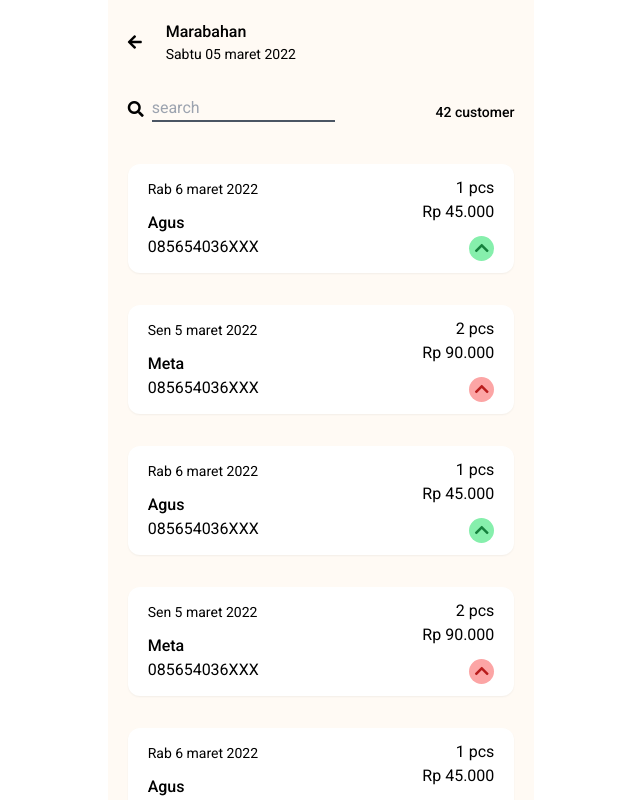
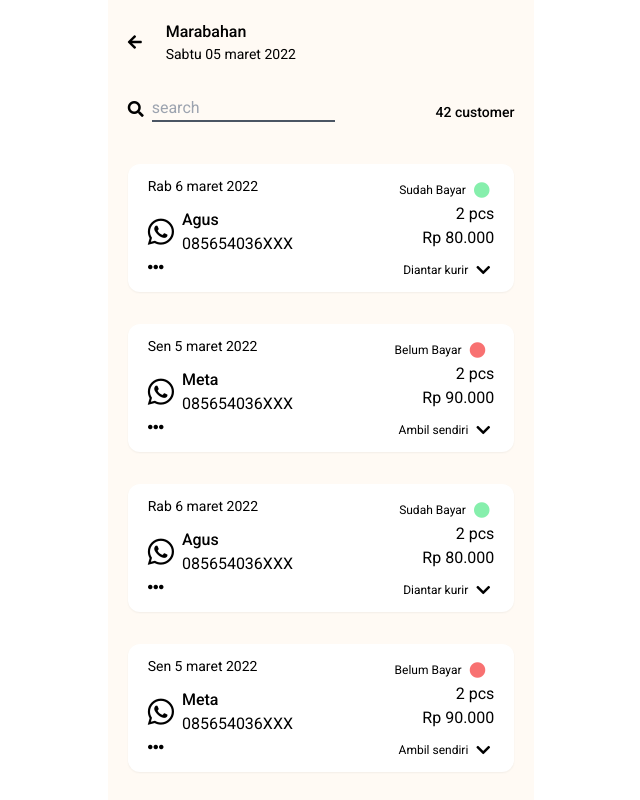
Before and after one commit to or-abdillh/dapuraya-owner, a Vue app: page /orders in a window 1280 px wide. Shown: the top 800 px of the page, without its empty margins (319-959 px from the left). Built offline with nearby package versions, Linux system fonts and the light colour scheme.

Commit message:
Update OrderCard component

```diff
--- a/src/components/OrderCard.vue
+++ b/src/components/OrderCard.vue
@@ -2,20 +2,47 @@
     <section class="w-full  mb-8 bg-white overflow-hidden rounded-xl shadow-sm flex justify-between flex-wrap items-center">
         <div class="pl-5 py-3">
             <p class="text-sm mb-3">{{ source.date }}</p>
-            <p class="font-medium">{{ source.name }}</p>
-            <p>{{ source.phone }}</p>
+            <span class="flex items-center gap-2">
+                <i class="fab fa-whatsapp text-3xl"></i>
+                <span>
+                    <p class="font-medium">{{ source.name }}</p>
+                    <p>{{ source.phone }}</p>
+                </span>
+            </span>
+            <i @click="openPanel(true)" class="active:scale-75 duration-300 fa fa-ellipsis-h"></i>
         </div>
         <div class="text-right pr-5 py-3">
+            <p class="text-xs flex items-center gap-2">
+                {{ source.paymentStatus ? 'Sudah Bayar' : 'Belum Bayar' }}
+                <i :class="source.paymentStatus ? 'text-green-300' : 'text-red-400'" class="text-base fa fa-circle"></i>
+            </p>
             <p>{{ source.pcs }} pcs</p>
             <p>{{ source.prefix }} {{ source.price.toLocaleString('id') }}</p>
-            <button style="width:25px; height: 25px" class="mt-3 px-1  rounded-full" :class="source.paymentStatus ? 'bg-green-300' : 'bg-red-300'">
-                <i @click="chevronDown = !chevronDown" :class="chevronClass" class="fa"></i>
+            <button class="flex items-center gap-2 mt-3 px-1 rounded-full active:scale-75 duration-300">
+                <p class="text-xs">{{ source.method }}</p>
+                <i @click="openPanel()"  class="fa fa-chevron-down"></i>
             </button>
         </div>
-        <div v-if="chevronDown" class="duration-300 w-full flex justify-between items-center py-3 px-5" :class="source.paymentStatus ? 'bg-green-300' : 'bg-red-300'">
-            <p>{{ source.item }}</p>
-            <p>{{ source.prefix }} {{ source.price.toLocaleString('id') }}</p>
-            <p>{{ source.pcs }}</p>
+        <div v-if="chevronDown" class="duration-300 w-full">
+            <div class="w-full py-3 px-5 bg-slate-300">
+                {{ source.address }}
+            </div>
+            <div class="w-full py-3 px-5 duration-300" :class="source.paymentStatus ? 'bg-green-300' : 'bg-red-300'">
+                <template v-for="(item, x) in source.items" :key="x">
+                    <span class="flex justify-between items-center text-gray-700">
+                        <p>{{ item.pcs }}</p>
+                        <p>{{ item.name }}</p>
+                        <p>Rp{{ item.price.toLocaleString('id') }}</p>
+                    </span>
+                </template>
+            </div>
+        </div>
+
+        <div v-if="optionsDown" class="duration-300 w-full">
+            <div class="w-full text-gray-200 py-3 px-5 bg-gray-700">
+                <button class="active:scale-75 duration-300 mr-6">Edit</button>
+                <button class="active:scale-75 duration-300">Batal order</button>
+            </div>
         </div>
     </section>
 </template>
@@ -31,13 +58,16 @@
     })
 
     const chevronDown = ref(false)
-    const paymentStatus = ref( props.source.paymentStatus )
+    const optionsDown = ref(false)
 
-    const chevronClass = reactive({
-        'text-green-700': paymentStatus.value,
-        'text-red-700': !paymentStatus.value,
-        'fa-chevron-down': chevronDown.value,
-        'fa-chevron-up': !chevronDown.value
-    })
+    const openPanel = (options = false) => {
+        if (options) {
+            if (optionsDown.value)  [chevronDown.value, optionsDown.value] = [false, false]
+            else  [chevronDown.value, optionsDown.value] = [false, true]
+        } else {
+            if (chevronDown.value)  [chevronDown.value, optionsDown.value] = [false, false]
+            else  [chevronDown.value, optionsDown.value] = [true, false]
+        }
+    }
 
 </script>
--- a/src/views/Orders.vue
+++ b/src/views/Orders.vue
@@ -40,21 +40,30 @@
             name: 'Agus',
             phone: '085654036XXX',
             date: 'Rab 6 maret 2022',
-            pcs: 1,
-            price: 45000,
+            address: 'Handil Bakti RT06 RW02',
+            pcs: 2,
+            price: 80000,
             prefix: 'Rp',
-            item: 'American risol',
-            paymentStatus: true
+            items: [
+                { name: 'American Risol', pcs: 1, price: 45000 },
+                { name: 'kue Cubit', pcs: 1, price: 35000 }
+            ],
+            paymentStatus: true,
+            method: 'Diantar kurir'
         },
         {
             name: 'Meta',
             phone: '085654036XXX',
             date: 'Sen 5 maret 2022',
+            address: 'Sungai Andai RT21 RW01',
             pcs: 2,
             price: 90000,
             prefix: 'Rp',
-            item: 'American risol',
-            paymentStatus: false
+            items: [
+                { name: 'American risol', pcs: 2, price: 45000 }
+            ],
+            paymentStatus: false,
+            method: 'Ambil sendiri'
         }
     ]
 
```
